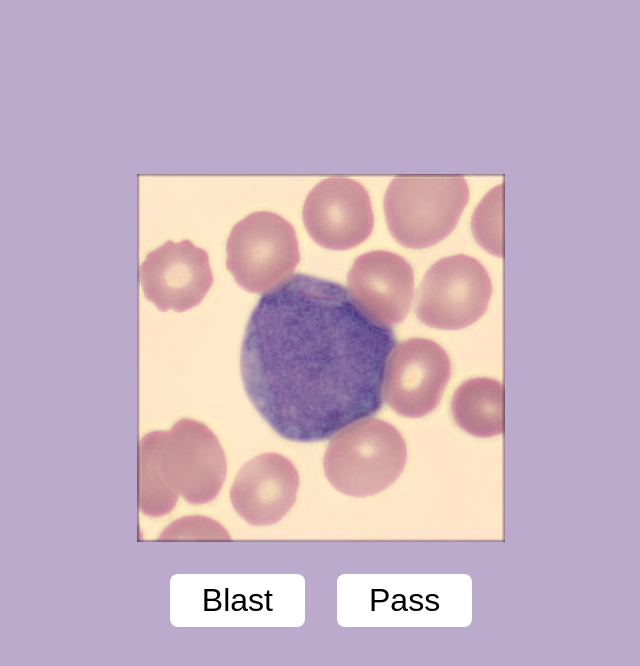
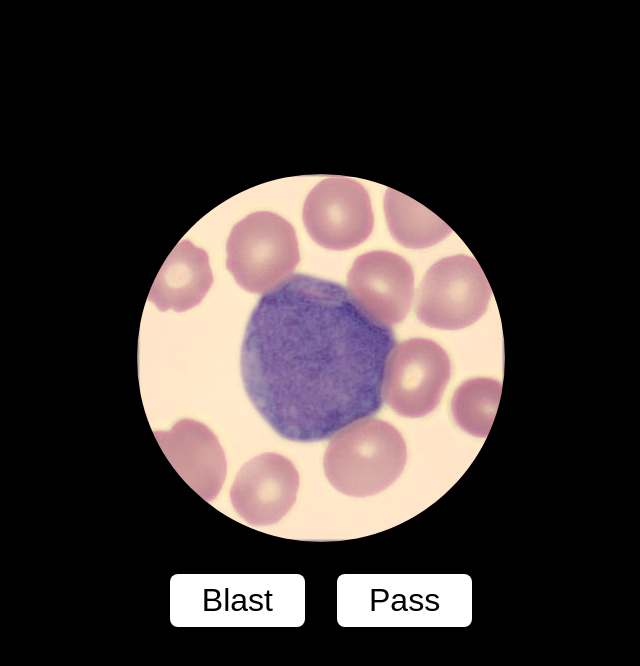
Before and after one commit to mikeymaxdb/BlastBlaster, a plain HTML site: page index.html in a window 1280 px wide. Both pictures are taken after a click on the button "Start". Shown: the whole page, without its empty margins (319-959 px from the left). Drawn offline with Linux system fonts and the light colour scheme.

Commit message:
Update style.css

```diff
--- a/style.css
+++ b/style.css
@@ -7,7 +7,7 @@ html {
 }
 
 body {
-    background-color: #bac;
+    background-color: #000;
     margin: 0;
 }
 
@@ -48,6 +48,7 @@ body > div {
 #GameView img {
     display: block;
     width: 23rem;
+    border-radius: 50%;
 }
 
 #GameView .buttons {
```
